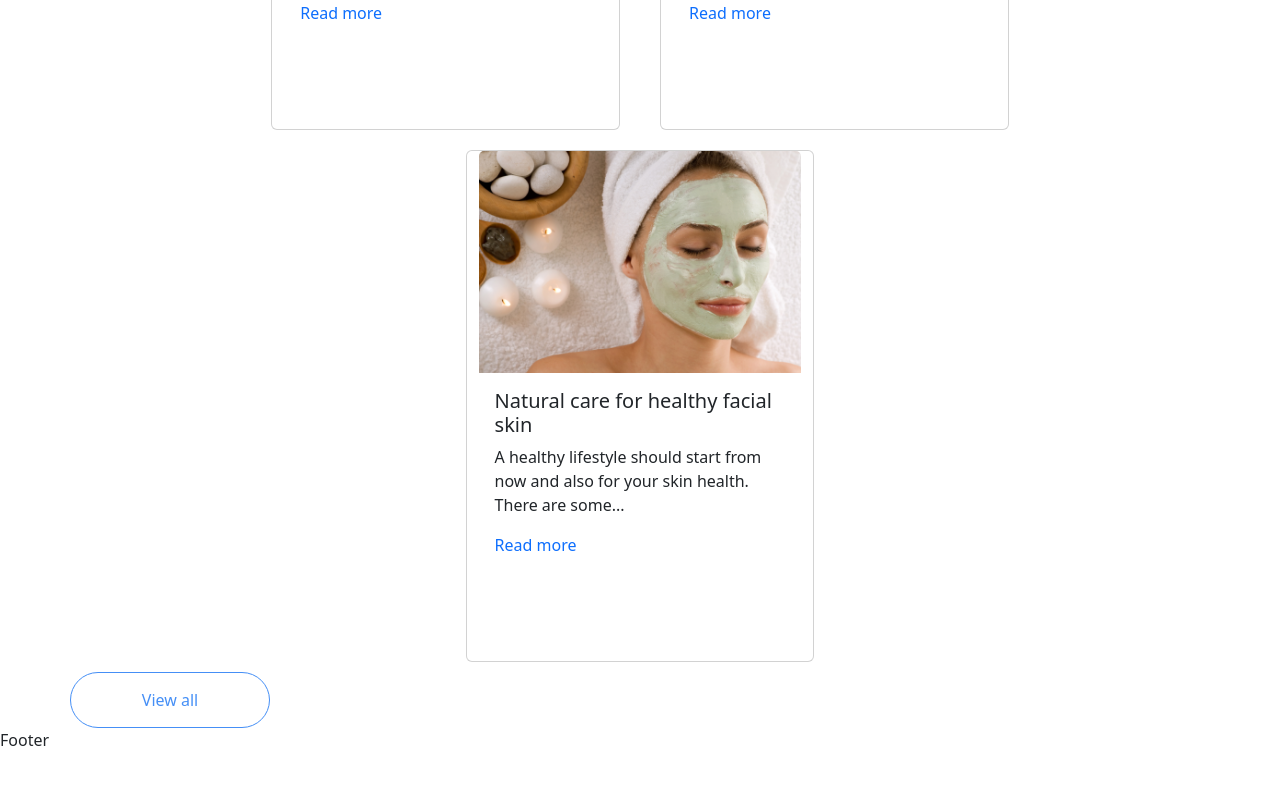
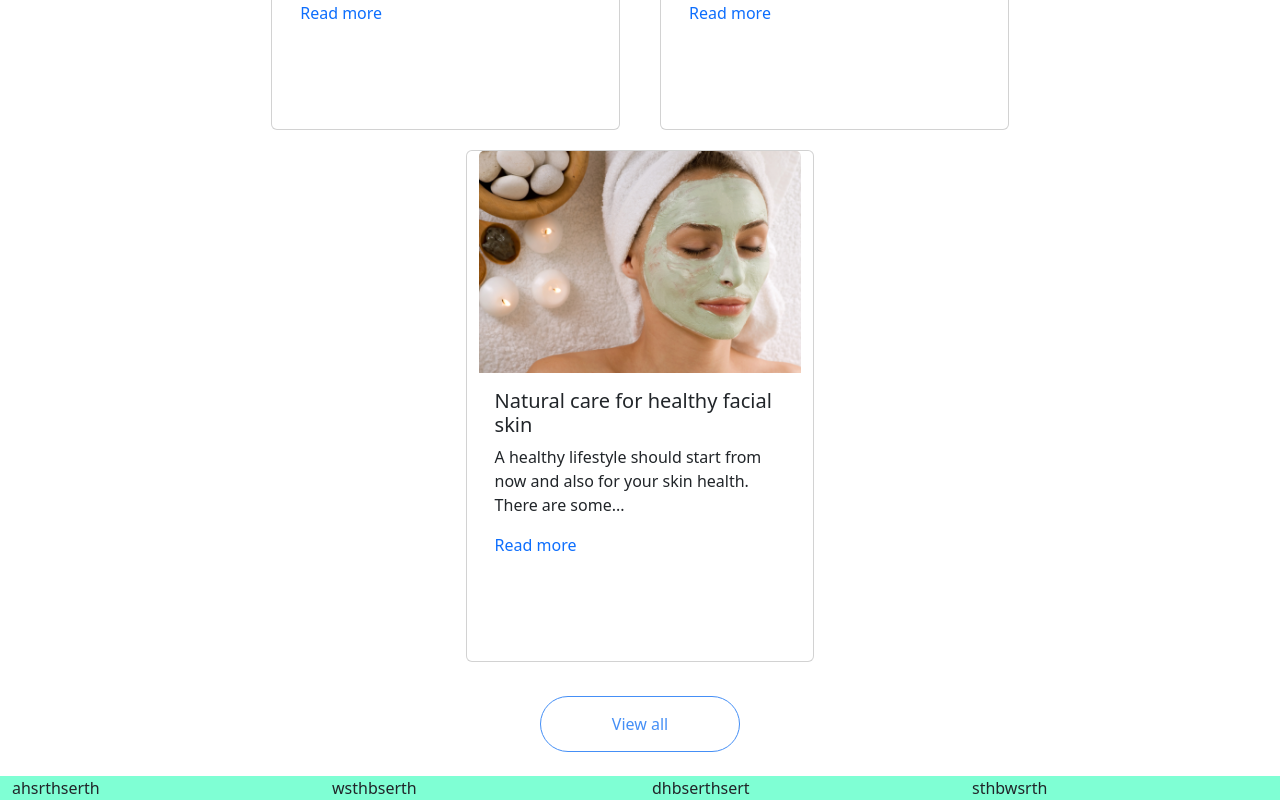
Before and after one commit to digimori/reactTrafalgar, a React (Vite) app in the folder vite-project/: page / in a window 1280 px wide. Shown: the part 3795-4595 px from the top of the page. Before the commit the page ends 4547 px from the top, so only its background shows below. Built offline with nearby package versions, Linux system fonts and the light colour scheme; some icons are missing; the HTML template or start-up script is replaced by a standard one.

Commit message:
Adjusted padding and margins on components. Everything now central.

```diff
--- a/vite-project/src/App.css
+++ b/vite-project/src/App.css
@@ -46,6 +46,8 @@
   display: flex;
   justify-content: center;
   align-items: center;
+  width: 100%;
+  margin: 0 auto;
 }
 
 .top__margin {
--- a/vite-project/src/App.jsx
+++ b/vite-project/src/App.jsx
@@ -5,10 +5,9 @@ import LeadingProviders from "./components/LeadingProviders/LeadingProviders";
 import DownloadMobApp from "./components/DownloadMobileApp/DownloadMobApp";
 import Testimonials from "./components/Testimonials";
 import LatestArticles from "./components/Articles/LatestArticles";
-import Footer from "./components/Footer";
+import Footer from "./components/Footer/Footer";
 import NavigationBar from "./components/Navigation/NavigationBar";
 import Header from "./components/Header/Header";
-import DefaultButton from "./components/Button";
 
 function App() {
   return (
--- a/vite-project/src/components/Articles/LatestArticles.jsx
+++ b/vite-project/src/components/Articles/LatestArticles.jsx
@@ -45,7 +45,7 @@ const LatestArticles = () => {
           />
         ))}
       </Row>
-      <Row>
+      <Row className="justify-content-center align-items-center my-4">
         <DefaultButton text="View all" />
       </Row>
     </Container>
--- a/vite-project/src/components/Footer.jsx
+++ /dev/null
@@ -1,9 +0,0 @@
-import React from 'react'
-
-const Footer = () => {
-  return (
-    <div>Footer</div>
-  )
-}
-
-export default Footer
--- /dev/null
+++ b/vite-project/src/components/Footer/Footer.css
@@ -0,0 +1,4 @@
+.footer__container {
+  background-color: aquamarine;
+  max-width: 100%;
+}
--- /dev/null
+++ b/vite-project/src/components/Footer/Footer.jsx
@@ -0,0 +1,20 @@
+import React from "react";
+import Container from "react-bootstrap/Container";
+import Row from "react-bootstrap/Row";
+import Col from "react-bootstrap/Col";
+import "./Footer.css";
+
+const Footer = () => {
+  return (
+    <Container className="footer__container">
+      <Row>
+        <Col className="">ahsrthserth</Col>
+        <Col>wsthbserth</Col>
+        <Col>dhbserthsert</Col>
+        <Col>sthbwsrth</Col>
+      </Row>
+    </Container>
+  );
+};
+
+export default Footer;
--- a/vite-project/src/components/Header/Header.css
+++ b/vite-project/src/components/Header/Header.css
@@ -12,7 +12,7 @@
 }
 
 .section__header-button {
-    background-color: #458FF6;
+  background-color: #458ff6;
   color: var(--color-white);
   font-family: var(--font-base);
   font-weight: 500;
```
Lines whose indentation alone changed are shown as unchanged.
